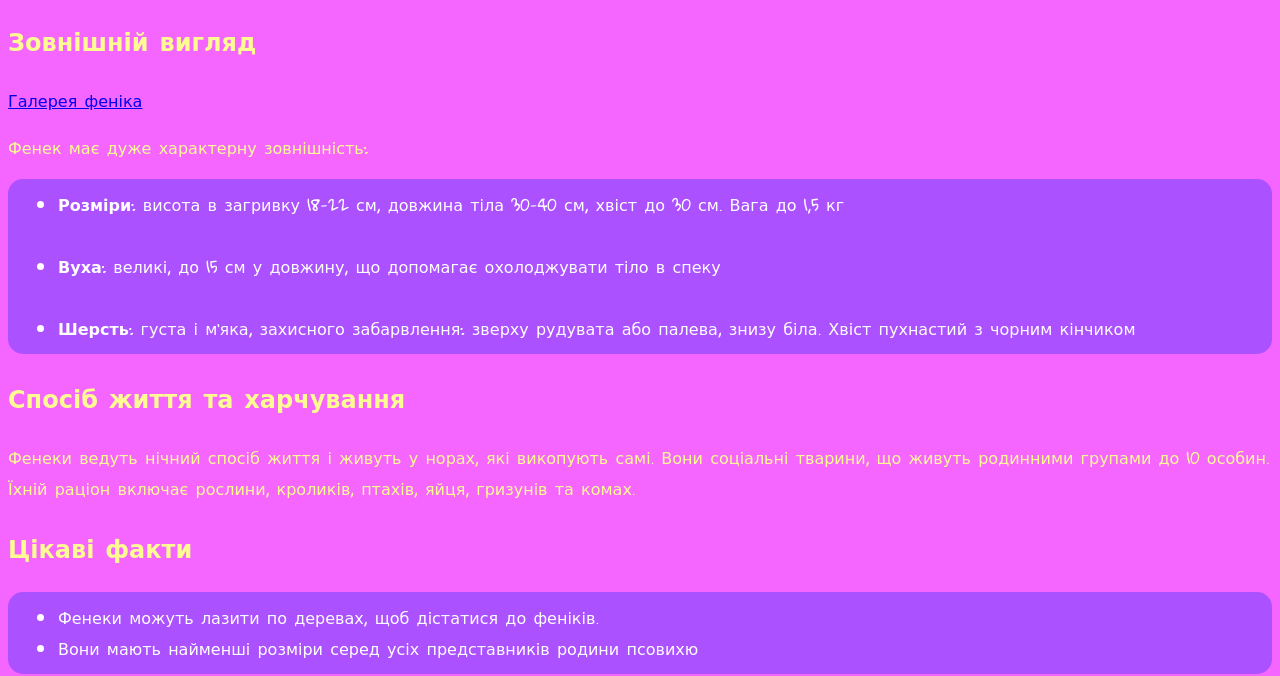
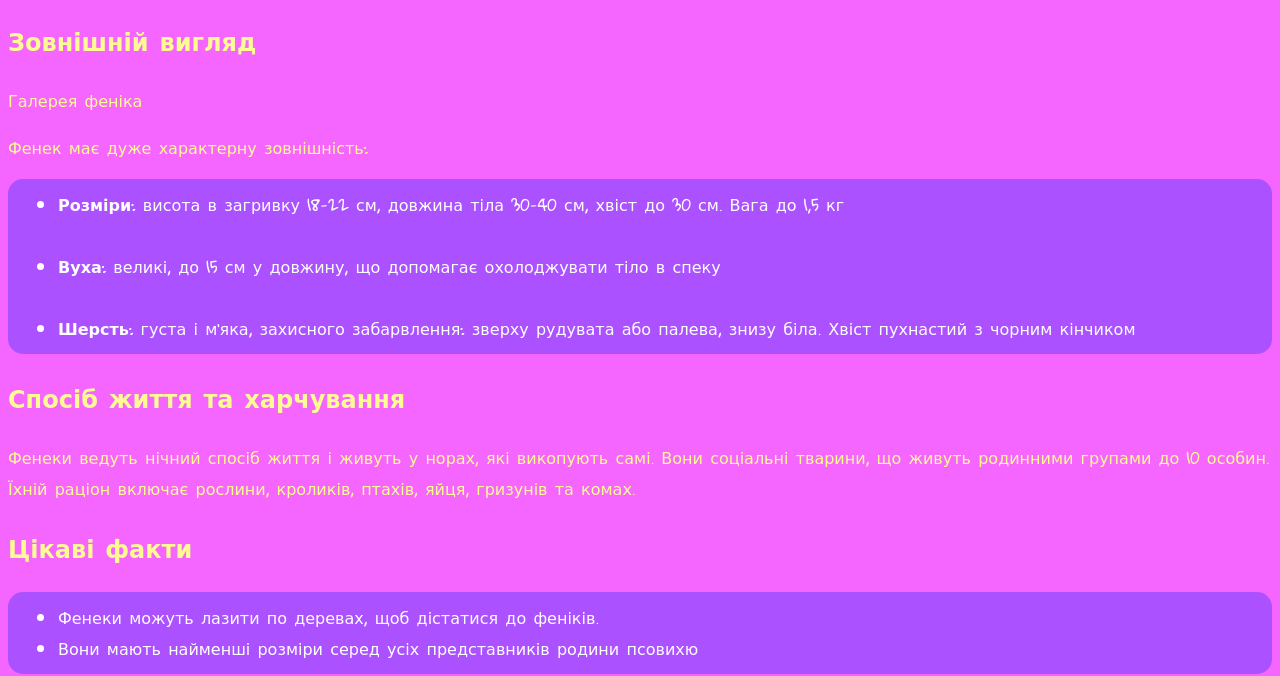
Before and after one commit to Tam-ila/fenik, a plain HTML site: page index.html in a window 1280 px wide. Shown: the part 157-833 px from the top of the page. Drawn offline with Linux system fonts and the light colour scheme.

Commit message:
Update style.css

```diff
--- a/style.css
+++ b/style.css
@@ -26,7 +26,7 @@ footer img{
     border-radius: 100%;
 }
 
-fenik{
+.fenik{
     color:rgb(255, 251, 147);
     text-decoration:none;
 }
```
